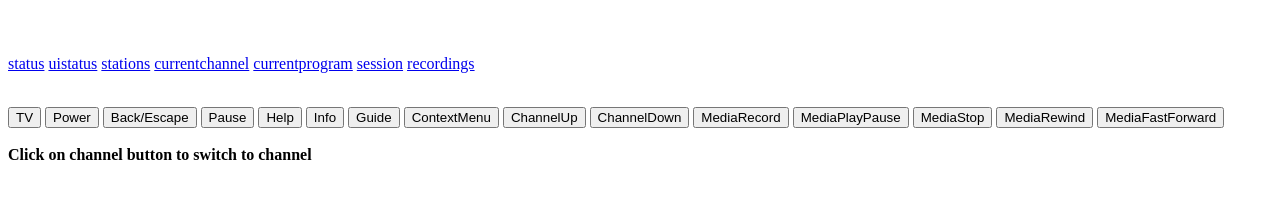
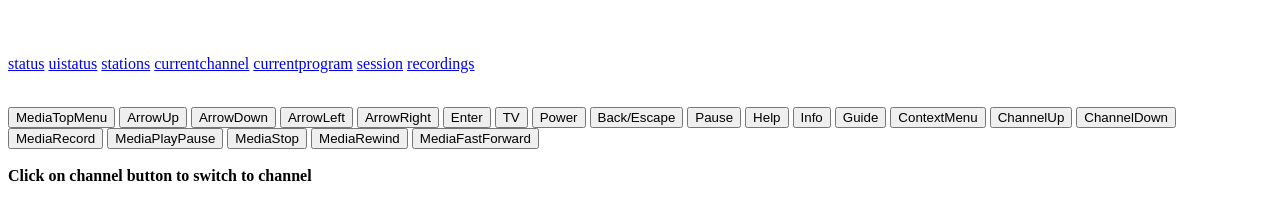
Before and after one commit to basst85/NextRemoteJs, a website: page index.html in a window 1280 px wide. Shown: the part 61-280 px from the top of the page. Drawn offline with Linux system fonts and the light colour scheme; no server answers.

Commit message:
added navigation keys

```diff
--- a/index.html
+++ b/index.html
@@ -21,7 +21,12 @@
 		<p id="stbStatus"></p>
 		<p id="stbCurrentChannel"></p>
 
-
+		<button id="MediaTopMenu" onCLick="sendKey('MediaTopMenu')">MediaTopMenu</button>
+		<button id="ArrowUp" onCLick="sendKey('ArrowUp')">ArrowUp</button>
+		<button id="ArrowDown" onCLick="sendKey('ArrowDown')">ArrowDown</button>
+		<button id="ArrowLeft" onCLick="sendKey('ArrowLeft')">ArrowLeft</button>
+		<button id="ArrowRight" onCLick="sendKey('ArrowRight')">ArrowRight</button>
+		<button id="Enter" onCLick="sendKey('Enter')">Enter</button>
 		<button id="TV" onCLick="sendKey('TV')">TV</button>
 		<button id="Power" onCLick="sendKey('Power')">Power</button>
 		<button id="Escape" onCLick="sendKey('Escape')">Back/Escape</button>
```
